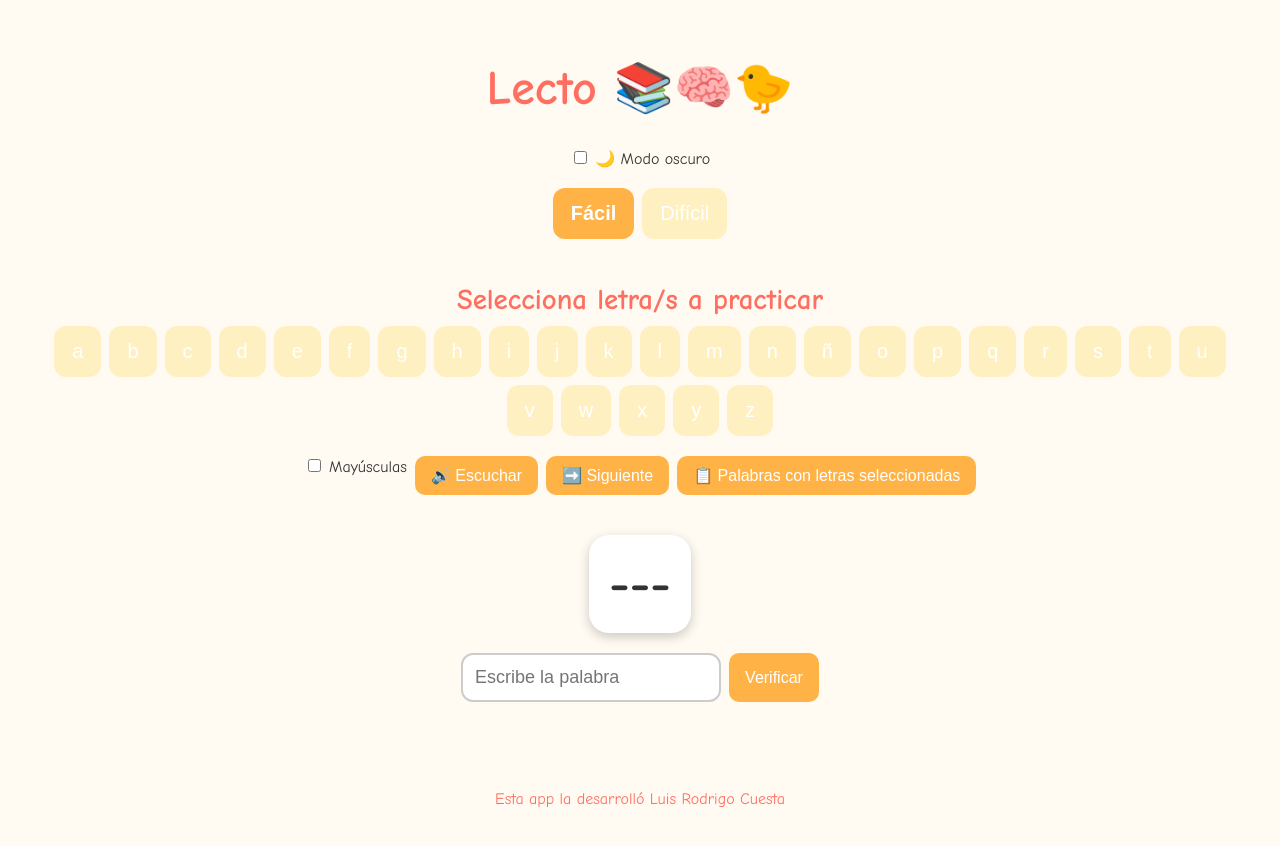
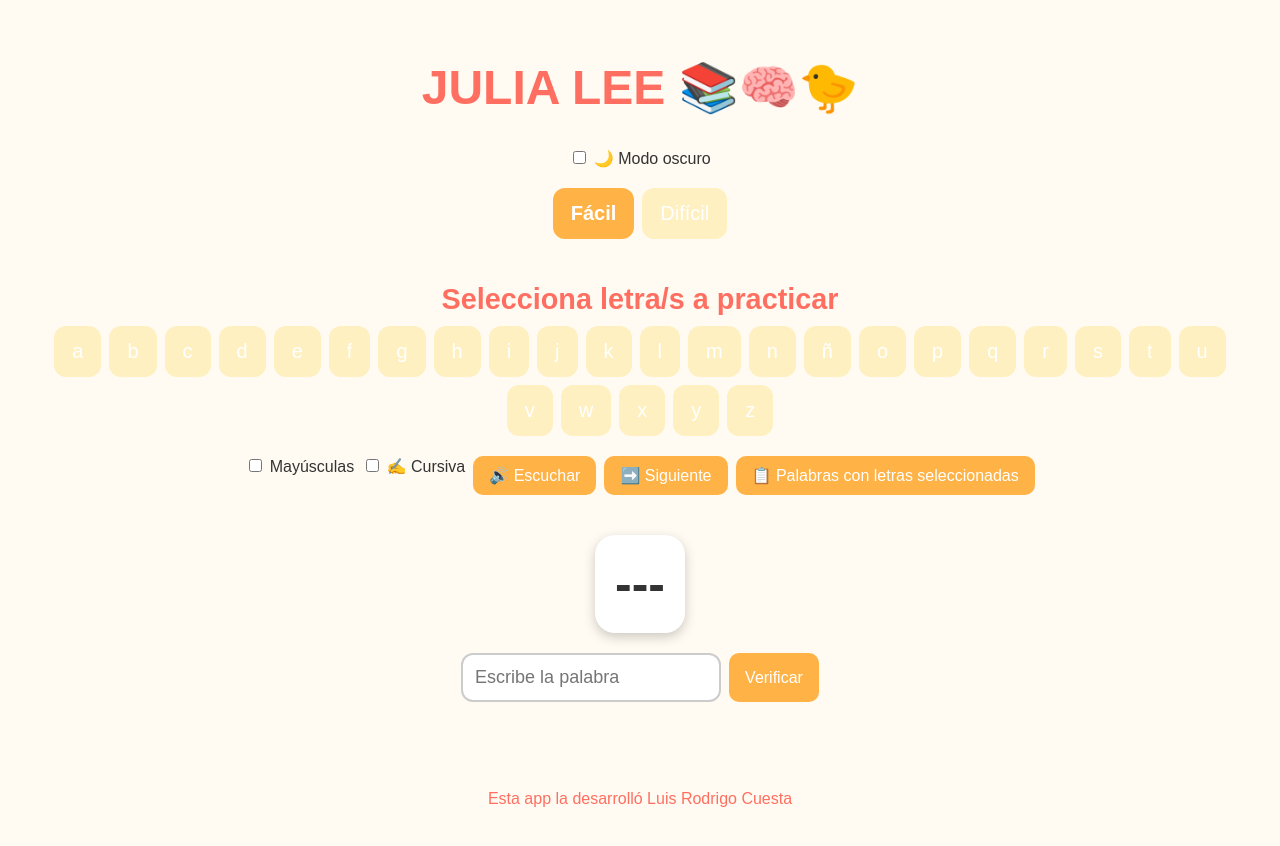
Before and after one commit to Lucenjof/Lecto, a plain HTML site: page index.html in a window 1280 px wide. Drawn offline with Linux system fonts and the light colour scheme.

Commit message:
Update index.html

```diff
--- a/index.html
+++ b/index.html
@@ -3,10 +3,10 @@
 <head>
   <meta charset="UTF-8" />
   <meta name="viewport" content="width=device-width, initial-scale=1.0" />
-  <title>Lecto</title>
+  <title>JULIA LEE</title>
   <style>
     body {
-      font-family: 'Comic Sans MS', cursive;
+      font-family: 'Arial', sans-serif;
       padding: 20px;
       background: #fffbf2;
       color: #333;
@@ -129,7 +129,7 @@
   </style>
 </head>
 <body>
-  <h1>Lecto 📚🧠🐤</h1>
+  <h1>JULIA LEE 📚🧠🐤</h1>
 
   <div class="dark-toggle">
     <label><input type="checkbox" id="darkModeToggle" /> 🌙 Modo oscuro</label>
@@ -145,6 +145,7 @@
 
   <div class="controls">
     <label><input type="checkbox" id="uppercaseToggle" /> Mayúsculas</label>
+    <label><input type="checkbox" id="italicToggle" /> ✍️ Cursiva</label>
     <button onclick="speakWord()">🔊 Escuchar</button>
     <button onclick="nextWord()">➡️ Siguiente</button>
     <button onclick="nextWordWithSelectedLetters()">📋 Palabras con letras seleccionadas</button>
@@ -171,6 +172,7 @@
     const userInput = document.getElementById("userInput");
     const feedback = document.getElementById("feedback");
     const uppercaseToggle = document.getElementById("uppercaseToggle");
+    const italicToggle = document.getElementById("italicToggle");
     const darkModeToggle = document.getElementById("darkModeToggle");
     const soundCorrect = document.getElementById("soundCorrect");
     const soundWrong = document.getElementById("soundWrong");
@@ -319,9 +321,11 @@
 
     function updateDisplay() {
       wordDisplay.textContent = uppercaseToggle.checked && currentWord ? currentWord.toUpperCase() : currentWord;
+      wordDisplay.style.fontStyle = italicToggle.checked ? 'italic' : 'normal';
     }
 
     uppercaseToggle.onchange = updateDisplay;
+    italicToggle.onchange = updateDisplay;
 
     function checkAnswer() {
       if (!currentWord) {
```
